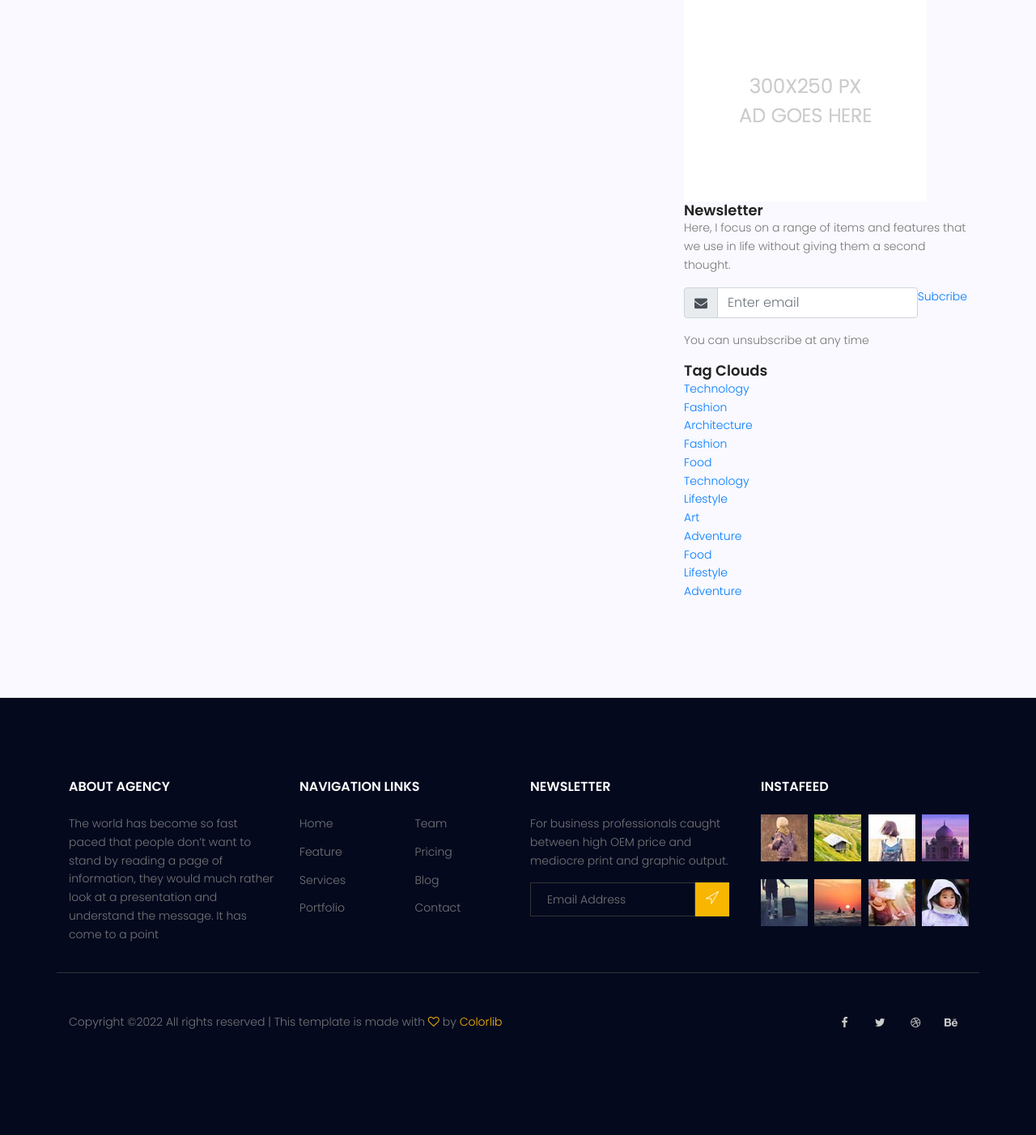
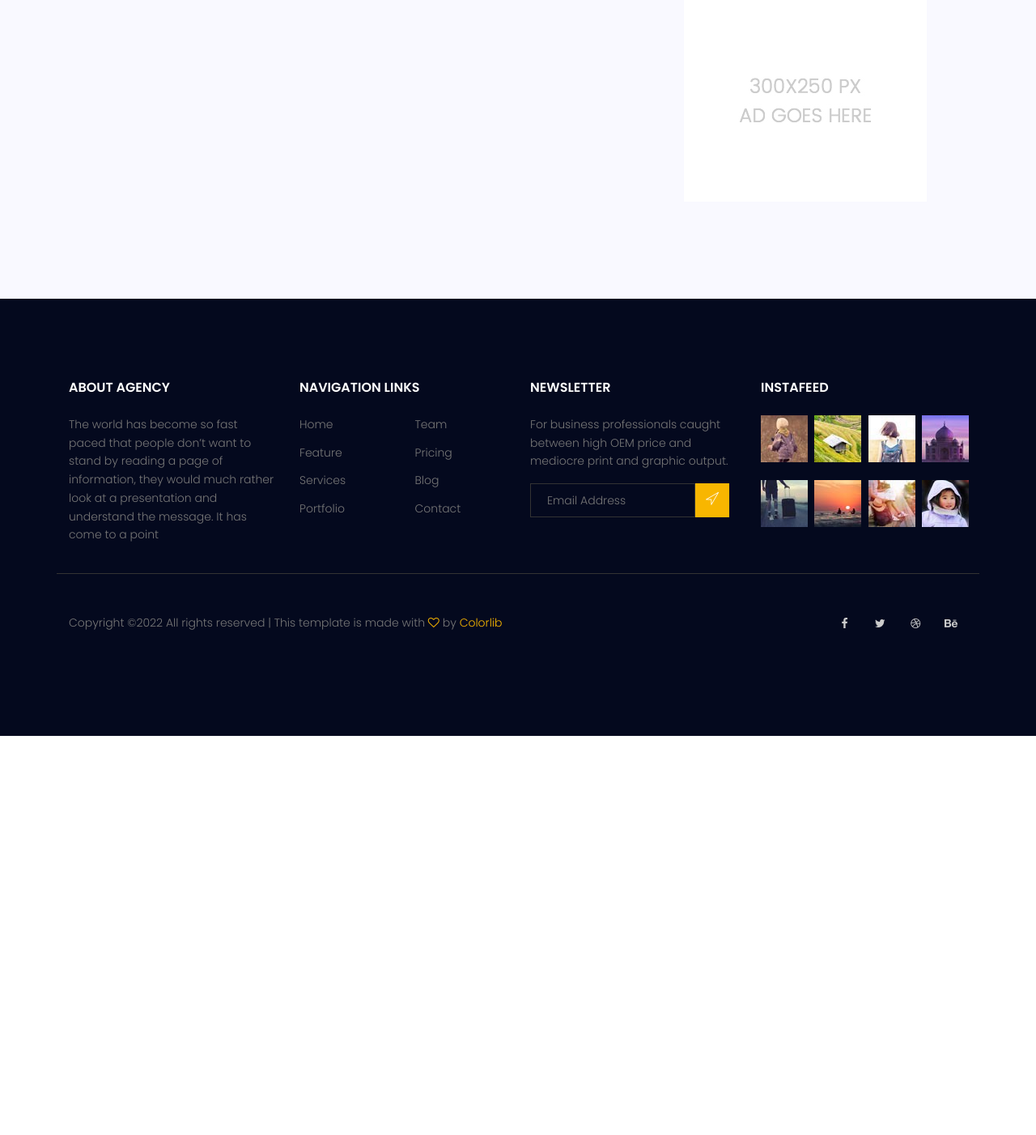
Before and after one commit to mhas1381/MySite, a Django app: page /blog/ in a window 1280 px wide. Shown: the part 2107-3509 px from the top of the page at 81% size. After the commit the page ends 3016 px from the top, so only its background shows below. Run offline with Django 3.2, Linux system fonts and the light colour scheme; tables that the repository leaves empty hold one stand-in row (values such as "Sample post"); grey boxes marked "Sample" are stand-in pictures; some libraries are stand-ins or nearby versions.

Commit message:
add tag to project

```diff
--- a/MySite/settings.py
+++ b/MySite/settings.py
@@ -43,6 +43,7 @@ INSTALLED_APPS = [
     'django.contrib.sitemaps',
     'robots',
     'debug_toolbar',
+    'taggit',
     'website',
     'blog'
 ]
--- a/blog/models.py
+++ b/blog/models.py
@@ -3,6 +3,7 @@ from unicodedata import name
 from django.db import models
 from django.contrib.auth.models import User
 from django.urls import reverse
+from taggit.managers import TaggableManager
 # Create your models here.
 
 class Category(models.Model):
@@ -16,7 +17,7 @@ class Post(models.Model):
     author = models.ForeignKey(User , on_delete=models.SET_NULL , null=True)
     title = models.CharField(max_length=255)
     content = models.TextField()
-    # tag
+    tags = TaggableManager()
     category = models.ManyToManyField(Category)
     counted_views = models.IntegerField(default=0)
     status = models.BooleanField(default=False)
--- a/blog/urls.py
+++ b/blog/urls.py
@@ -5,6 +5,7 @@ urlpatterns = [
     path('' , blog_view , name="index"),
     path('<int:pid>' , blog_single , name="single"),
     path('category/<str:cat_name>' , blog_view , name="category"),
+    path('tag/<str:tag_name>' , blog_view , name="tag"),
     path('author/<str:author_username>' , blog_view , name='author'),
     path('search/',blog_search , name='search'),
     path('test' , test , name='test')
--- a/blog/views.py
+++ b/blog/views.py
@@ -12,6 +12,8 @@ def blog_view(request ,**kwargs):
         posts = Post.objects.filter(category__name = kwargs['cat_name'])
     if kwargs.get('author_username') != None :
         posts = posts.filter(author__username = kwargs['author_username'])
+    if kwargs.get('tag_name') != None :
+        posts = posts.filter(tags__name__in = [kwargs['tag_name']])
 
     posts = Paginator(posts , 3)
     try:
--- a/templates/blog/blog-home.html
+++ b/templates/blog/blog-home.html
@@ -234,46 +234,6 @@
 								<div class="single-sidebar-widget ads-widget">
 									<a href="#"><img class="img-fluid" src="{% static 'img/blog/ads-banner.jpg' %}" alt=""></a>
 								</div>
-
-								<div class="single-sidebar-widget newsletter-widget">
-									<h4 class="newsletter-title">Newsletter</h4>
-									<p>
-										Here, I focus on a range of items and features that we use in life without
-										giving them a second thought.
-									</p>
-									<div class="form-group d-flex flex-row">
-									   <div class="col-autos">
-									      <div class="input-group">
-									        <div class="input-group-prepend">
-									          <div class="input-group-text"><i class="fa fa-envelope" aria-hidden="true"></i>
-											</div>
-									        </div>
-									        <input type="text" class="form-control" id="inlineFormInputGroup" placeholder="Enter email" onfocus="this.placeholder = ''" onblur="this.placeholder = 'Enter email'" >
-									      </div>
-									    </div>
-									    <a href="#" class="bbtns">Subcribe</a>
-									</div>
-									<p class="text-bottom">
-										You can unsubscribe at any time
-									</p>
-								</div>
-								<div class="single-sidebar-widget tag-cloud-widget">
-									<h4 class="tagcloud-title">Tag Clouds</h4>
-									<ul>
-										<li><a href="#">Technology</a></li>
-										<li><a href="#">Fashion</a></li>
-										<li><a href="#">Architecture</a></li>
-										<li><a href="#">Fashion</a></li>
-										<li><a href="#">Food</a></li>
-										<li><a href="#">Technology</a></li>
-										<li><a href="#">Lifestyle</a></li>
-										<li><a href="#">Art</a></li>
-										<li><a href="#">Adventure</a></li>
-										<li><a href="#">Food</a></li>
-										<li><a href="#">Lifestyle</a></li>
-										<li><a href="#">Adventure</a></li>
-									</ul>
-								</div>
 							</div>
 						</div>
 					</div>
```
Also changed, not shown: templates/blog/blog-single.html (+1 -17 lines), templates/blog/blog-tags.html (added, +8 -0 lines), blog/migrations/0008_post_tags.py (added).
